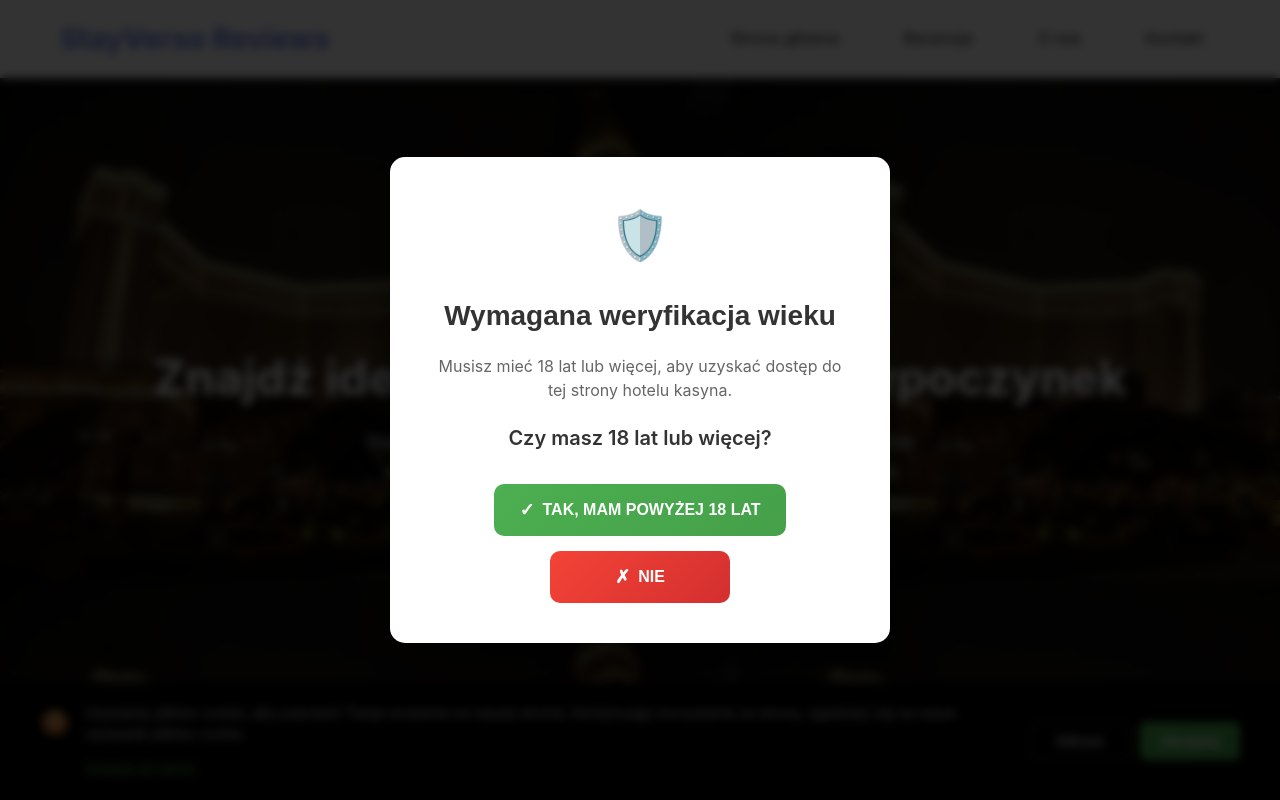
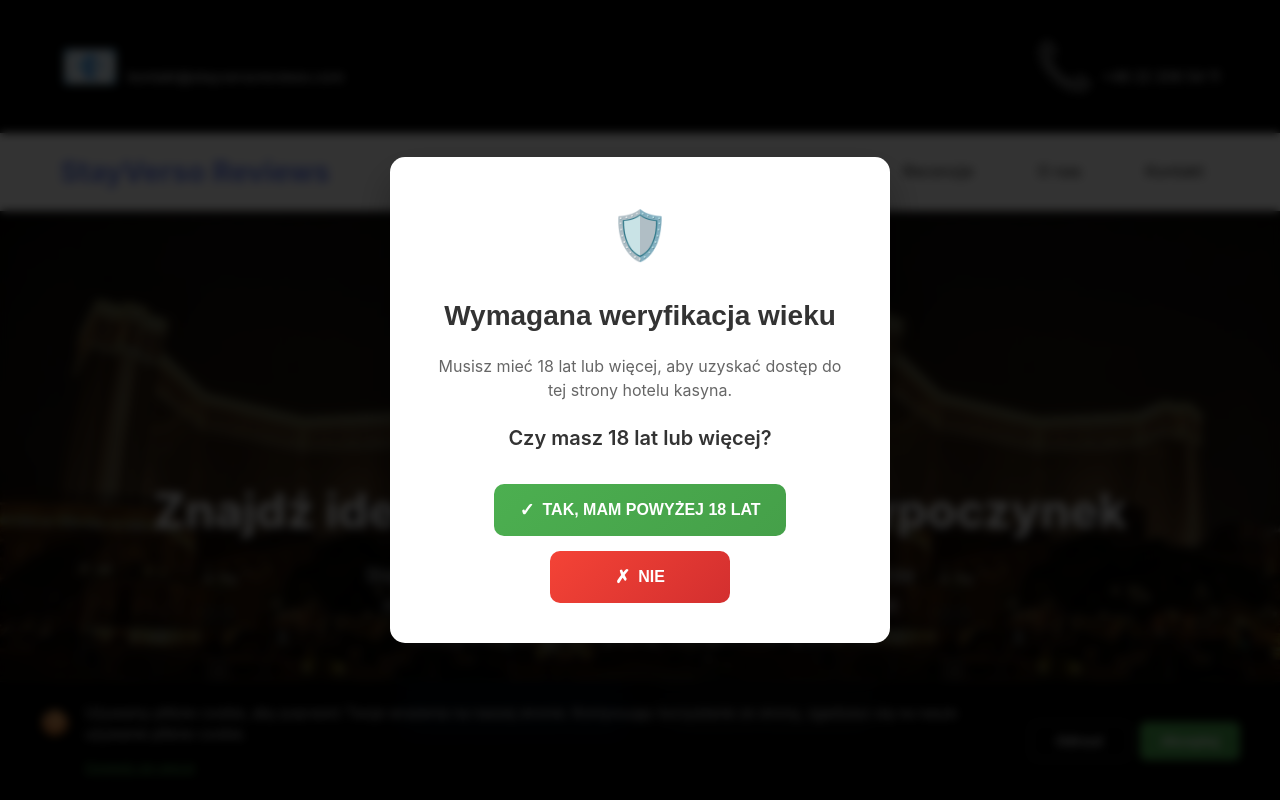
Before and after one commit to petrosbuenos/hotelcasi, a React (Create React App) app: page / in a window 1280 px wide. Shown: the top 800 px of the page. Built offline with nearby package versions, Linux system fonts and the light colour scheme.

Commit message:
Додано контактну смугу зверху сайту з телефоном та поштою

```diff
--- a/src/App.css
+++ b/src/App.css
@@ -6,6 +6,12 @@
 
 main {
   flex: 1;
+}
+
+.container {
+  max-width: 1200px;
+  margin: 0 auto;
+  padding: 0 20px;
 }
 
 .hero-section {
--- a/src/App.js
+++ b/src/App.js
@@ -1,5 +1,6 @@
 import React, { useEffect } from 'react';
 import { HashRouter as Router, Routes, Route, useLocation } from 'react-router-dom';
+import ContactBar from './components/ContactBar';
 import Header from './components/Header';
 import Footer from './components/Footer';
 import AgeVerification from './components/AgeVerification';
@@ -31,6 +32,7 @@ function App() {
       <div className="App">
         <ScrollToTop />
         <AgeVerification />
+        <ContactBar />
         <Header />
         <main>
           <Routes>
--- /dev/null
+++ b/src/components/ContactBar.css
@@ -0,0 +1,40 @@
+.contact-bar {
+  background-color: #000;
+  color: #fff;
+  padding: 0.5rem 0;
+  font-size: 0.9rem;
+}
+
+.contact-info {
+  display: flex;
+  justify-content: space-between;
+  align-items: center;
+}
+
+.contact-item {
+  display: flex;
+  align-items: center;
+  gap: 0.5rem;
+}
+
+.contact-icon {
+  font-style: normal;
+  font-size: 1rem;
+}
+
+.contact-item span {
+  font-weight: 400;
+}
+
+/* Адаптивність для мобільних пристроїв */
+@media (max-width: 768px) {
+  .contact-info {
+    flex-direction: column;
+    gap: 0.5rem;
+    text-align: center;
+  }
+
+  .contact-bar {
+    padding: 0.75rem 0;
+  }
+}
--- /dev/null
+++ b/src/components/ContactBar.js
@@ -0,0 +1,23 @@
+import React from 'react';
+import './ContactBar.css';
+
+const ContactBar = () => {
+  return (
+    <div className="contact-bar">
+      <div className="container">
+        <div className="contact-info">
+          <div className="contact-item">
+            <i className="contact-icon">📧</i>
+            <span>kontakt@stayversoreviews.com</span>
+          </div>
+          <div className="contact-item">
+            <i className="contact-icon">📞</i>
+            <span>+48 22 206 54 11</span>
+          </div>
+        </div>
+      </div>
+    </div>
+  );
+};
+
+export default ContactBar;
```
